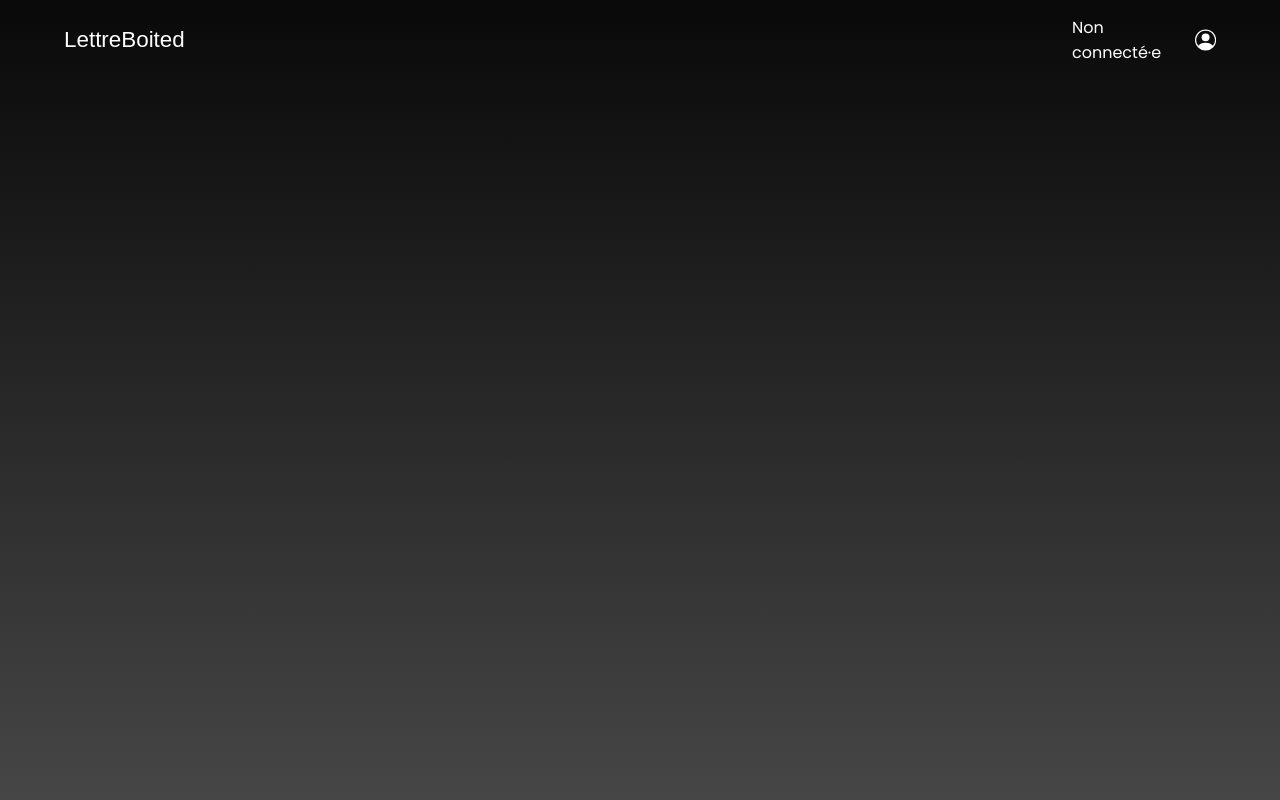
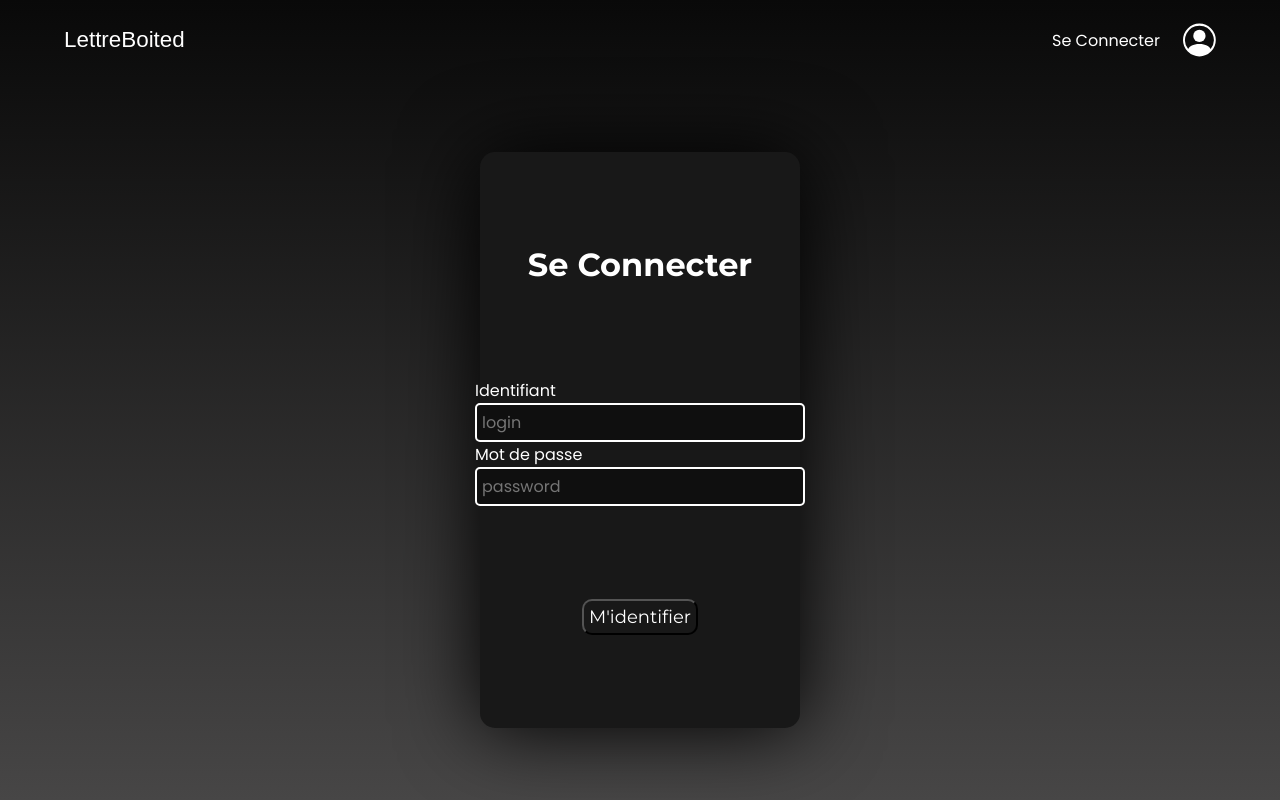
Before and after one commit to Iseeuto/Lettreboited, a PHP site: page /login.php in a window 1280 px wide. Run offline with PHP 8.4, Linux system fonts and the light colour scheme; some web fonts are replaced.

Commit message:
Connection & affichage catégories

```diff
--- a/components/header.php
+++ b/components/header.php
@@ -1,3 +1,12 @@
+
+<?php
+
+if (session_status() === PHP_SESSION_NONE) {
+    session_start();
+}
+
+?>
+
 <link href="style/header.css" rel="stylesheet">
 
 <header>
@@ -8,7 +17,11 @@
     <!-- Droite (Connection) -->
      <div id="right">
         <a href="login.php">
-        <span>Non connecté·e</span>
+            <?php if (isset($_SESSION["logged_in"])): ?>
+                <span>Connecté</span>
+            <?php else: ?>
+                <span>Se Connecter</span>
+            <?php endif; ?>
         <?php include "html/avatar.html" ?>
         </a>
      </div>
--- a/index.php
+++ b/index.php
@@ -17,7 +17,7 @@ ob_start()?>
 
         <button onclick="sendForm()">Rechercher</button>
 
-        <div>
+        <div id="filters-container">
 
             <div class="filter">
                 <h1>Tags</h1>
--- a/login.php
+++ b/login.php
@@ -1,21 +1,63 @@
 
 <?php
+
+if (session_status() === PHP_SESSION_NONE) {
+    session_start();
+}
 
 require_once __DIR__ . "/class/Autoloader.php";
 Autoloader::register();
 
+$LOGIN = "admin"; $PASSWORD = "admin";
+
+if (isset($_POST["login"]) && isset($_POST["password"])){
+    $login = $_POST["login"];
+    $password = $_POST["password"];
+
+    if($login == $LOGIN && $password == $PASSWORD){
+        $_SESSION["logged_in"] = true;
+        header("Location: index.php");
+        exit();
+    }
+}
+
 
 ob_start() ?>
 
+<link href="style/login.css" rel="stylesheet">
+<div id="content">
+    <form method="POST" action=<?php if(isset($_SESSION["logged_in"])){ echo "disconnect.php"; } else {echo "login.php"; } ?>>
 
-<form >
+        <?php if(isset($_SESSION["logged_in"])) : ?>
+            <h1>Vous êtes connectés !</h1>
+        <?php else: ?>
+            <h1>Se Connecter</h1>
+        <?php endif ?>
 
+        <?php if(!isset($_SESSION["logged_in"])) : ?>
 
-</form>
+        <div id="fields">
+            <div class="field">
+                <p>Identifiant</p>
+                <input type="text" placeholder="login" name="login">
+            </div>
 
+            <div class="field">
+                <p>Mot de passe</p>
+                <input type="password" placeholder="password" name="password">
+            </div>
+        </div>
+
+        <?php endif ?>
+
+        <button type="submit"> <?php if(!isset($_SESSION["logged_in"])): ?> M'identifier <?php else: ?> Se déconnecter <?php endif ?></button>
+
+    </form>
+</div>
 
 
 <?php $content = ob_get_clean();
 
 Template::render($content);
+
 ?>
--- a/style/header.css
+++ b/style/header.css
@@ -61,7 +61,6 @@ header {
 
 #right a {
     text-decoration: none;
-    width: 25%;
     height: 100%;
     display: flex;
     flex-direction: row;
@@ -72,9 +71,11 @@ header {
 #right span {
     font-family: 'Poppins', sans-serif;
     font-size: 1em;
+    margin-right: 1em;
+    text-align: center;
 }
 
 #right svg {
     height: 50%;
-    width: 15%;
+    width: 20%;
 }
--- a/style/login.css
+++ b/style/login.css
@@ -0,0 +1,57 @@
+
+#content {
+    width: 100%;
+    height: 90%;
+
+    display: flex;
+    justify-content: center;
+    align-items: center;
+}
+
+form {
+    width: 25%;
+    height: 80%;
+    background-color: rgb(24, 24, 24);
+    display: flex;
+    flex-direction: column;
+    justify-content: space-evenly;
+    align-items: center;
+    border-radius: 15px;
+    box-shadow: 0em 0em 5em black;
+}
+
+form h1 {
+    font-family: 'Montserrat';
+    text-align: center;
+}
+
+#error {
+    font-family: 'Poppins';
+    text-align: center;
+}
+
+.field p {
+    font-family: 'Poppins';
+}
+
+.field input {
+    transition: all .1s ease-in-out;
+    background-color: rgb(15, 15, 15);
+    font-family: 'Poppins';
+    font-size: medium;
+    border: solid 2px;
+    border-radius: 5px;
+    padding: 5px;
+}
+
+.field input:focus {
+    outline: none;
+}
+
+form button {
+    font-family: "Montserrat";
+    font-size: large;
+    background-color: rgba(240, 248, 255, 0);
+    padding: 5px;
+    border-radius: 10px;
+}
--- a/style/poster.css
+++ b/style/poster.css
@@ -7,8 +7,7 @@
 }
 
 .image-container:hover {
-    box-shadow: 0em 0em 1.5em rgba(0, 0, 0, 0.6);
-    border: solid white 2px;
+    box-shadow: 0em 0em 1.5em rgb(0, 0, 0);
 }
 
 .image-container img {
--- a/style/template.css
+++ b/style/template.css
@@ -2,6 +2,8 @@
     color :white;
     margin: 0;
     padding: 0;
+    scrollbar-width: thin;
+    scrollbar-color: rgb(255, 255, 255) rgba(0, 0, 0, 0);
 }
 
 html {
```
Also changed, not shown: disconnect.php (added, +9 -0 lines), style/index.css (+11 -5 lines).
